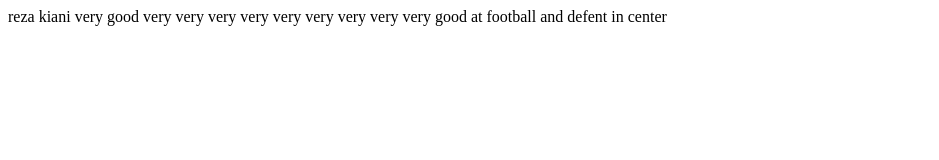
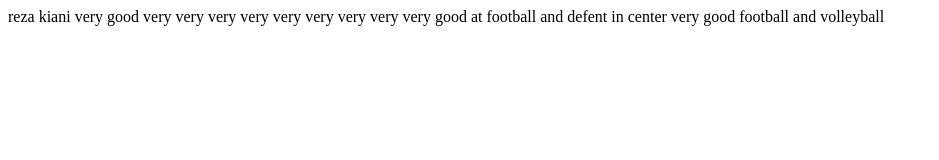
Before and after one commit to Reza-Kianiii/alaki, a plain HTML site: page index.html in a window 1280 px wide. Shown: the whole page, without its empty margins (0-939 px from the left). Drawn offline with Linux system fonts and the light colour scheme.

Commit message:
volleyball

```diff
--- a/index.html
+++ b/index.html
@@ -10,6 +10,6 @@
     reza kiani very good
     very very very very very very very very
     very good at football and defent in center
-
+    very good football and volleyball
 </body>
 </html>
```
